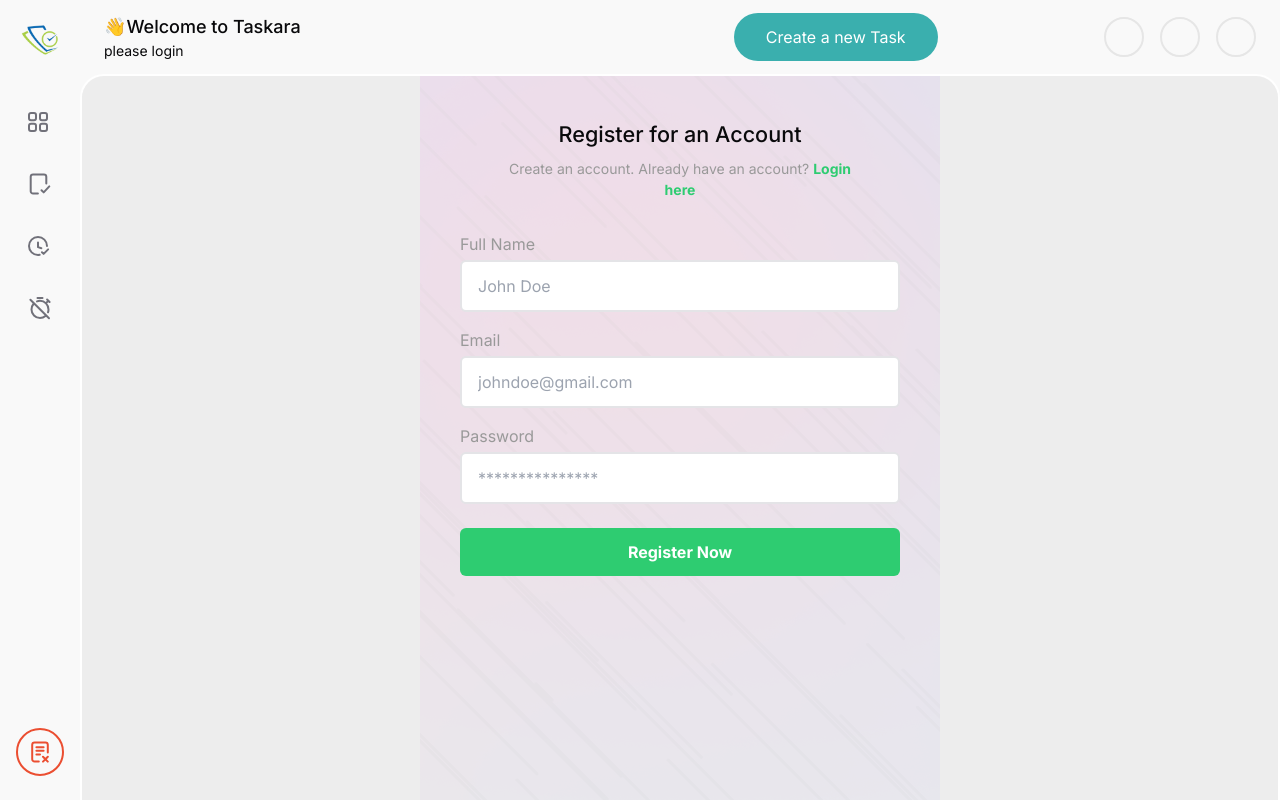
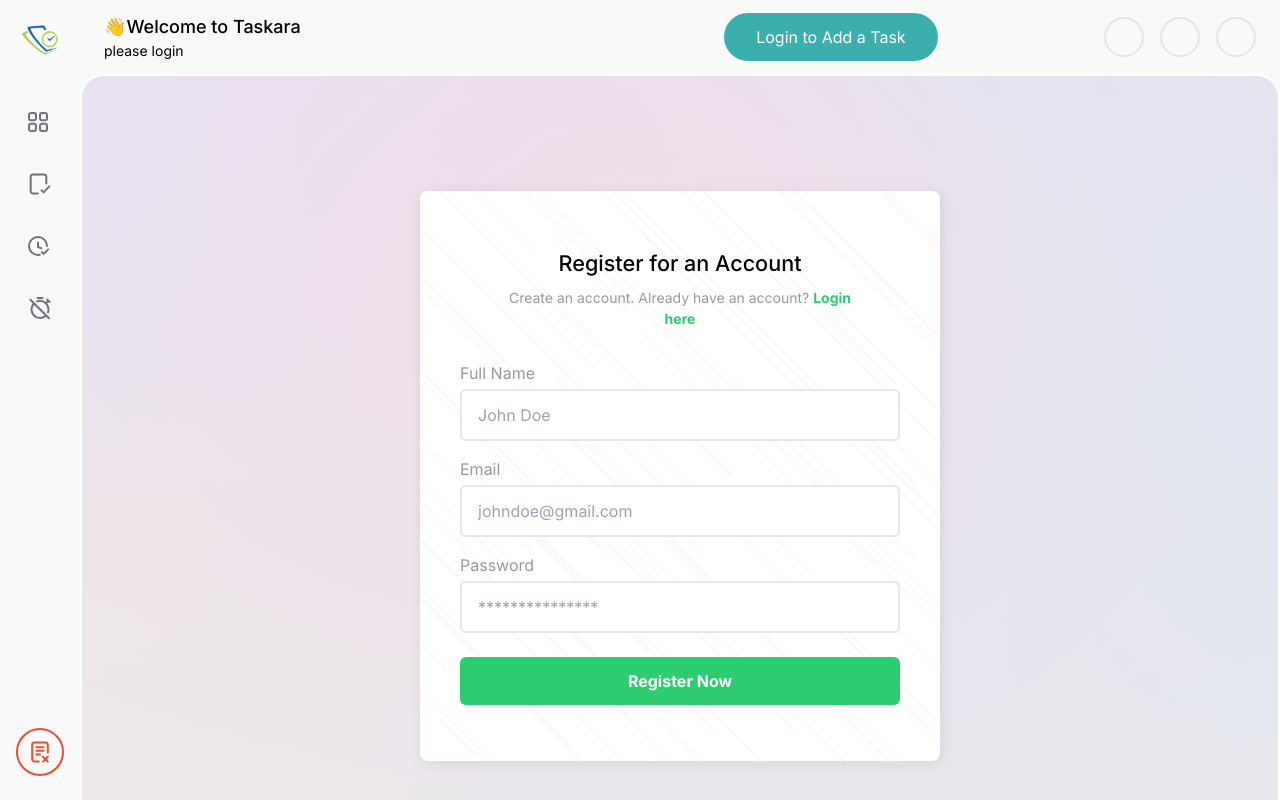
Before and after one commit to Anuragp-dev/Taskara, a Next.js app in the folder client/: page /register in a window 1280 px wide. Built offline with nearby package versions, Linux system fonts and the light colour scheme; no server answers; some icons are missing.

Commit message:
added all function to the user model  and password changes

```diff
--- a/client/app/Components/Header/Header.tsx
+++ b/client/app/Components/Header/Header.tsx
@@ -3,6 +3,7 @@ import { useTasks } from '@/context/taskContext';
 import { useUserContext } from '@/context/userContext';
 import { github, moon, profile } from '@/Utils/Icons';
 import Link from 'next/link';
+import { useRouter } from 'next/navigation';
 import React from 'react'
 
 
@@ -12,6 +13,7 @@ const Header = () => {
   const { activeTasks, openModalForAdd } = useTasks()
   const { name } = user
   const userId = user?._id
+  const router = useRouter()
   return (
     <header className='px-6 flex p-3 w-full items-center justify-between bg-[#f9f9f9]'>
       <div className="">
@@ -35,9 +37,15 @@ const Header = () => {
       <div className='h-[50px] flex items-center gap-[10.4rem]'>
         <button
           className='px-8 py-3 bg-[#3aafae] text-white rounded-[50px] hover:bg-[#00A1F1] hover:text-white transition-all duration-200 ease-in-out'
-          onClick={openModalForAdd}
+          onClick={() => {
+            if (userId) {
+              openModalForAdd()
+            } else {
+              router.push('/login')
+            }
+          }}
         >
-          Create a new Task
+          {userId ? "Add New Task" : "Login to Add a Task"}
         </button>
         <div className="flex gap-4 items-center">
           <Link className='h-[40px] w-[40px] text-purple-500 rounded-full flex items-center justify-center text-lg border-2 border-[#E6E6E6]'
--- a/client/app/Components/Profile/ProfileModal.tsx
+++ b/client/app/Components/Profile/ProfileModal.tsx
@@ -22,14 +22,14 @@ const ProfileModal = () => {
 
     // profile section
 
-    const { name, email, Photo } = user;
+    const { name, email, photo } = user;
 
     const [oldPassword, setOldPassword] = React.useState('');
     const [newPassword, setNewPassword] = React.useState('');
 
 
     const handlePassword = (type: string) => (e: any) => {
-        if (type === 'old') {
+        if (type === "old") {
             setOldPassword(e.target.value)
         } else {
             setNewPassword(e.target.value)
@@ -48,7 +48,7 @@ const ProfileModal = () => {
                 <div className='mt-4 relative flex justify-between'>
                     <div className='relative inline-block'>
                         <Image
-                            src="/profile.png"
+                            src={photo}
                             alt="avatar"
                             width={80}
                             height={80}
@@ -81,7 +81,7 @@ const ProfileModal = () => {
                     className='mt-4 pt-2 flex flex-col gap-3 border-t-2 border-t-[#323232]/10'
                     onSubmit={(e) => {
                         e.preventDefault()
-                        updateUser(e,{
+                        updateUser(e, {
                             name: userState.name,
                             email: userState.email,
                         })
@@ -136,7 +136,7 @@ const ProfileModal = () => {
 
 
                         <div className='flex flex-col gap-1'>
-                            <label htmlFor='oldPassword' className='text-sm font-medium'>
+                            <label htmlFor='newPassword' className='text-sm font-medium'>
                                 New Password
                             </label>
                             <input
@@ -150,27 +150,34 @@ const ProfileModal = () => {
                     </div>
                     <div className='flex justify-end'>
                         <button
-                        type="button"
-                        className='py-3 px-4 bg-blue-500 text-white text-sm font-medium rounded-md hover:bg-blue-400 transition-all duration-300'
-                        onClick={() => changePassword({oldPassword, newPassword})}
+                            type="button"
+                            className='py-3 px-4 bg-blue-500 text-white text-sm font-medium rounded-md hover:bg-blue-400 transition-all duration-300'
+                            onClick={() => {
+                                changePassword(oldPassword, newPassword);
+                                // Clear both password fields after change
+                                setOldPassword('');
+                                setNewPassword('');
+                            }}
                         >
                             change password
                         </button>
                     </div>
                     <div className='flex justify-end gap-4 border-t-2 border-t-[#323232]/10'>
                         <button
-                        className='mt-3 py-2 px-4 bg-transparent text-black text-sm font-medium rounded-md border-2 border-[#323232]/10 hover:bg-[#EB4E31] hover:border-transparent hover:text-white transition-all duration-300'>
+                            ref={ref}
+                            type='button'
+                            className='mt-3 py-2 px-4 bg-transparent text-black text-sm font-medium rounded-md border-2 border-[#323232]/10 hover:bg-[#EB4E31] hover:border-transparent hover:text-white transition-all duration-300'>
                             Cancel
                         </button>
                         <button
-                        type='submit'
-                        className='mt-3 py-2 px-4 bg-[#3aafae]  text-white text-sm font-medium rounded-md border-2 border-[#323232]/10 hover:bg-[#2e8d8c]/90 hover:border-transparent hover:text-white transition-all duration-300'>
+                            type='submit'
+                            className='mt-3 py-2 px-4 bg-[#3aafae]  text-white text-sm font-medium rounded-md border-2 border-[#323232]/10 hover:bg-[#2e8d8c]/90 hover:border-transparent hover:text-white transition-all duration-300'>
                             Save Changes
                         </button>
                     </div>
                 </form>
-            </div>
-        </div>
+            </div >
+        </div >
 
     )
 }
--- a/client/app/Components/Siderbar/Sidebar.tsx
+++ b/client/app/Components/Siderbar/Sidebar.tsx
@@ -1,15 +1,21 @@
 import React from 'react';
 import Profile from '../Profile/Profile';
 import RadioChart from '../RadioChart/RadioChart';
+import { useUserContext } from '@/context/userContext';
 
 const Sidebar = () => {
+  const { logoutUser } = useUserContext();
   return (
     <div className='fixed right-0 top-0 w-full sm:w-[20rem] mt-[5rem] h-[calc(100vh-5rem)] flex flex-col bg-[#f9f9f9] overflow-y-auto'>
       <Profile />
       <div className='mt-4 mx-6'>
         <RadioChart />
       </div>
-      <button className='mt-auto mb-6 py-4 px-8 mx-6 bg-[#EB4E31] text-white rounded-[20px] hover:bg-[#3aafae] transition duration-300 ease-in-out'>
+
+      <button
+        className='mt-auto mb-7 py-2 px-8 mx-6 bg-[#EB4E31] text-white rounded-[20px] hover:bg-[#3aafae] transition duration-300 ease-in-out'
+        onClick={logoutUser}
+      >
         Sign out
       </button>
     </div>
--- a/client/app/globals.css
+++ b/client/app/globals.css
@@ -1,48 +1,6 @@
 @tailwind base;
 @tailwind components;
 @tailwind utilities;
-
-
-body {
- background-color: #f9f9f9;
- height: 100vh;
- position: relative;
-}
-
-.auth-page form {
-  height: 100vh;
-  background: url("../public/glass-bg.png") no-repeat center center fixed;
-}
-.auth-page {
-  position: relative;
-  box-shadow: 2px 3px 15px rgba(0, 0, 0, 0.08);
-}
-
-.auth-page  img {
-  position: absolute;
-  top: 0;
-  left: 0;
-  z-index: 1;
-  opacity: 0.12;
-  width: 100%;
-  height: 100%;
-  object-fit: cover;
-}
-
-.u-triangle::before {
-
-  content: "";
-  position: absolute;
-  top: 50%;
-  left: -7px;
-  width: 0;
-  height: 0;
-  border-top: 5px solid transparent;
-  border-bottom: 5px solid transparent;
-  border-right: 8px solid #3aafae;
-  transform: translate(-50%);
-
-}
 
 @layer base {
   :root {
@@ -100,16 +58,47 @@ body {
   }
 }
 
-@layer base {
-  * {
-    @apply border-border;
- }
 body {
-    @apply bg-background text-foreground;
- }
+  background-color: #f9f9f9;
+  height: 100vh;
+  position: relative;
 }
 
-.main-layout::webkit-scrollbar {
+.auth-page {
+  height: 100vh;
+  background: url("../public/glass-bg.png") no-repeat center center fixed;
+}
 
+.auth-page form {
+  position: relative;
+  box-shadow: 2px 3px 15px rgba(0, 0, 0, 0.08);
+}
+
+.auth-page img {
+  position: absolute;
+  top: 0;
+  left: 0;
+  z-index: 1;
+  opacity: 0.12;
+  width: 100%;
+  height: 100%;
+  object-fit: cover;
+}
+
+.main-layout::-webkit-scrollbar {
   width: 0;
 }
+
+/* Utilities */
+.u-triangle::before {
+  content: "";
+  position: absolute;
+  top: 50%;
+  left: -7px;
+  width: 0;
+  height: 0;
+  border-top: 5px solid transparent;
+  border-bottom: 5px solid transparent;
+  border-right: 8px solid #3aafae;
+  transform: translateY(-50%);
+}
```
Also changed, not shown: 1 other file (tests, documents, lock files or other folders). Lines whose indentation alone changed are shown as unchanged.
